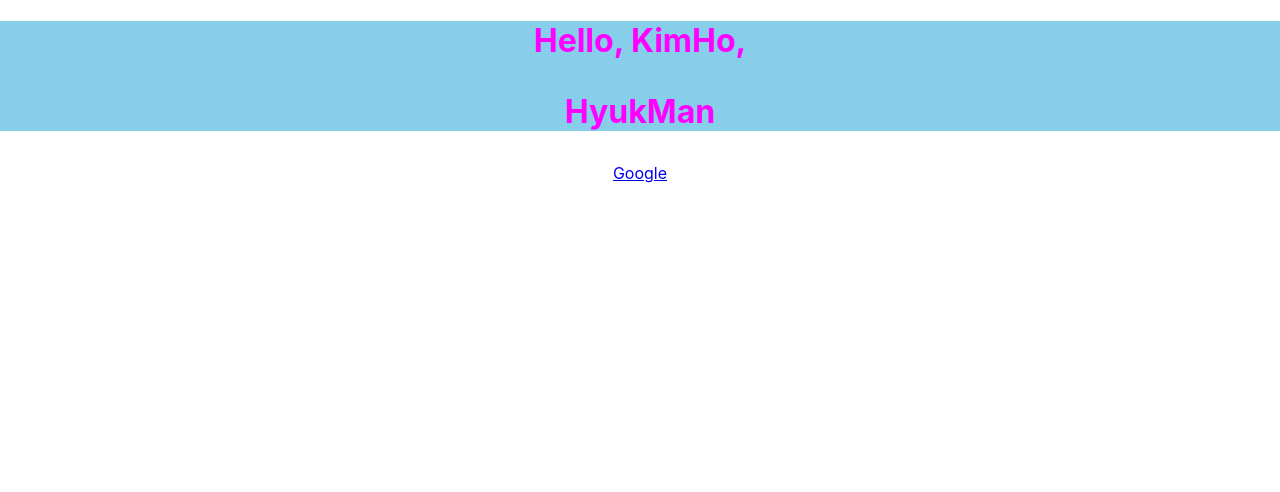
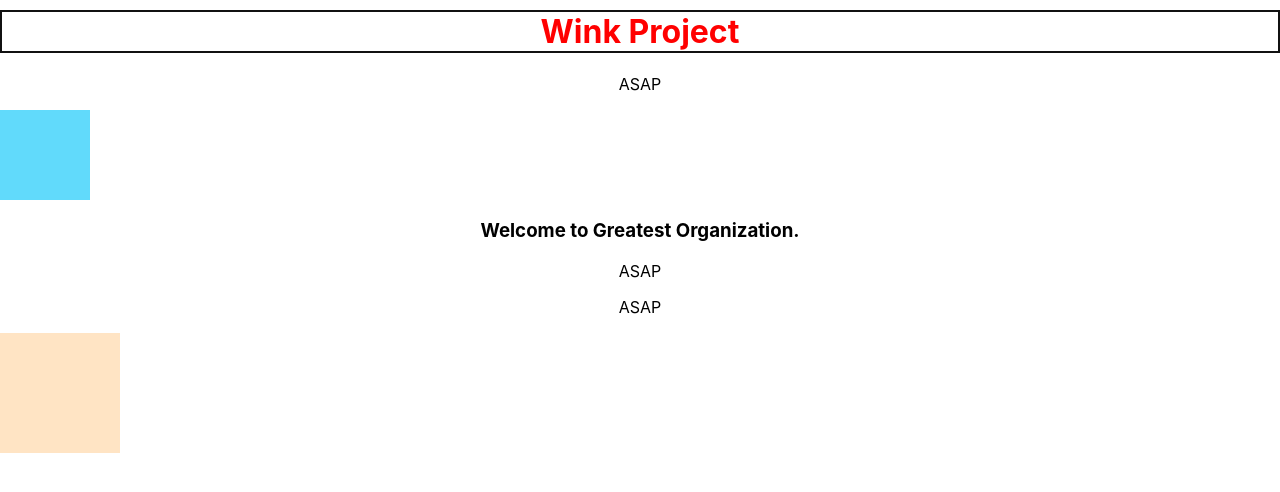
Before and after one commit to 2023-WINK-Project-Team-3/Front-Study-Kimho, a React (Create React App) app in the folder kimho/: page / in a window 1280 px wide. Shown: the top 492 px of the page. Built offline with nearby package versions, Linux system fonts and the light colour scheme.

Commit message:
CSS modified

```diff
--- a/kimho/src/App.css
+++ b/kimho/src/App.css
@@ -36,3 +36,9 @@
     transform: rotate(360deg);
   }
 }
+
+.box {
+  width: 120px;
+  height: 120px;
+  background-color: bisque;
+}
--- a/kimho/src/App.js
+++ b/kimho/src/App.js
@@ -1,20 +1,22 @@
-import logo from "./logo.svg";
+// import logo from "./logo.svg";
 import "./App.css";
+import Hello from "./component/Hello";
+import Welcome from "./component/Welcome";
+import World from "./component/World";
+//import styles from "./component/Hello.module.css";
 
 function App() {
-  const name = "KimHo";
-  const user = { name: "HyukMan" };
-  const google = {
-    name: "Google",
-    url: "https://google.com",
-  };
   return (
-    <div className="App">
-      <h1 style={{ color: "#f0f", backgroundColor: "skyBlue" }}>
-        Hello, {name}, <p>{user.name}</p>
-      </h1>
-      <a href={google.url}>{google.name}</a>
-    </div>
+    <>
+      <div className="App">
+        <Hello />
+        <Welcome />
+        <World />
+        <World />
+      </div>
+
+      <div className="box" />
+    </>
   );
 }
 
--- /dev/null
+++ b/kimho/src/component/Hello.js
@@ -0,0 +1,28 @@
+// const Hello = function () {
+//     <p>Hello</p>
+// }
+
+// const Hello = () => {
+//     // lambda expression.
+// }
+import World from "./World";
+import styles from "./Hello.module.css";
+
+export default function Hello() {
+  return (
+    <div>
+      <h1
+        style={{
+          color: "#f00",
+          border: "2px solid #111",
+          marginTop: "10px",
+          opacity: 1,
+        }}
+      >
+        Wink Project
+      </h1>
+      <World />
+      <div className={styles.box} />
+    </div>
+  );
+}
--- /dev/null
+++ b/kimho/src/component/Hello.module.css
@@ -0,0 +1,5 @@
+.box {
+  width: 90px;
+  height: 90px;
+  background-color: #61dafb;
+}
--- /dev/null
+++ b/kimho/src/component/Welcome.js
@@ -0,0 +1,5 @@
+const Welcome = () => {
+  return <h3>Welcome to Greatest Organization.</h3>;
+};
+
+export default Welcome;
--- /dev/null
+++ b/kimho/src/component/World.js
@@ -0,0 +1,3 @@
+export default function World() {
+  return <p>ASAP</p>;
+}
```
Also changed, not shown: 1 other file (tests, documents, lock files or other folders).
